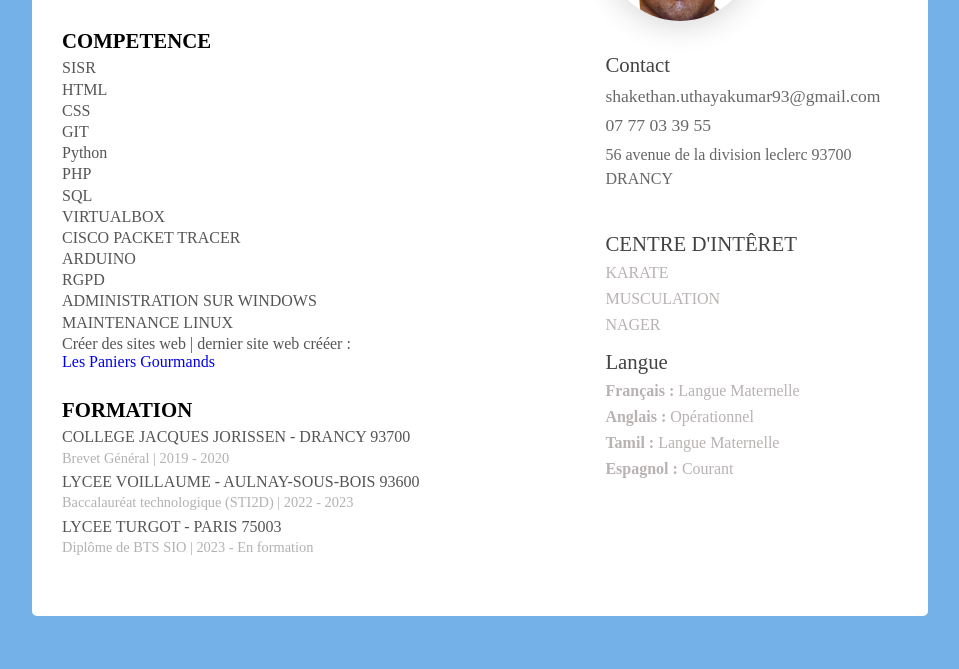
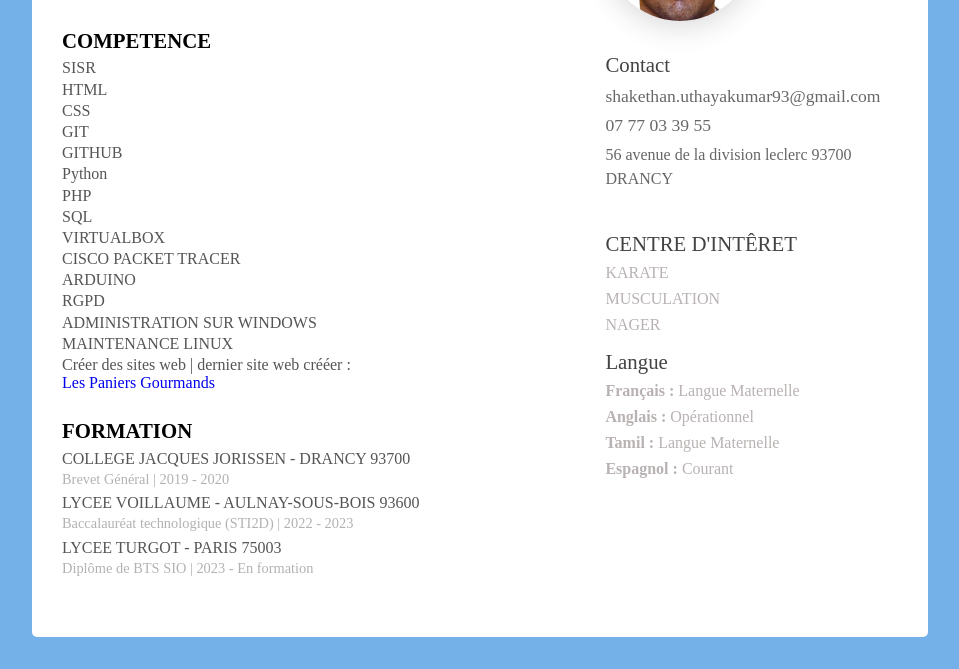
Before and after one commit to shk930/moncv, a plain HTML site: page index.html in a window 1280 px wide. Shown: the part 199-868 px from the top of the page, without its empty margins (160-1119 px from the left). Before the commit the page ends 847 px from the top, so only its background shows below. Drawn offline with Linux system fonts and the light colour scheme; a web font is replaced by a local one.

Commit message:
Update index.html

```diff
--- a/index.html
+++ b/index.html
@@ -18,6 +18,7 @@
                     <div class="subtitle">HTML</div>
                     <div class="subtitle">CSS </div>
                     <div class="subtitle">GIT </div>
+                    <div class="subtitle">GITHUB </div>
                     <div class="subtitle">Python</div>
                     <div class="subtitle">PHP</div>
                     <div class="subtitle">SQL</div>
```
